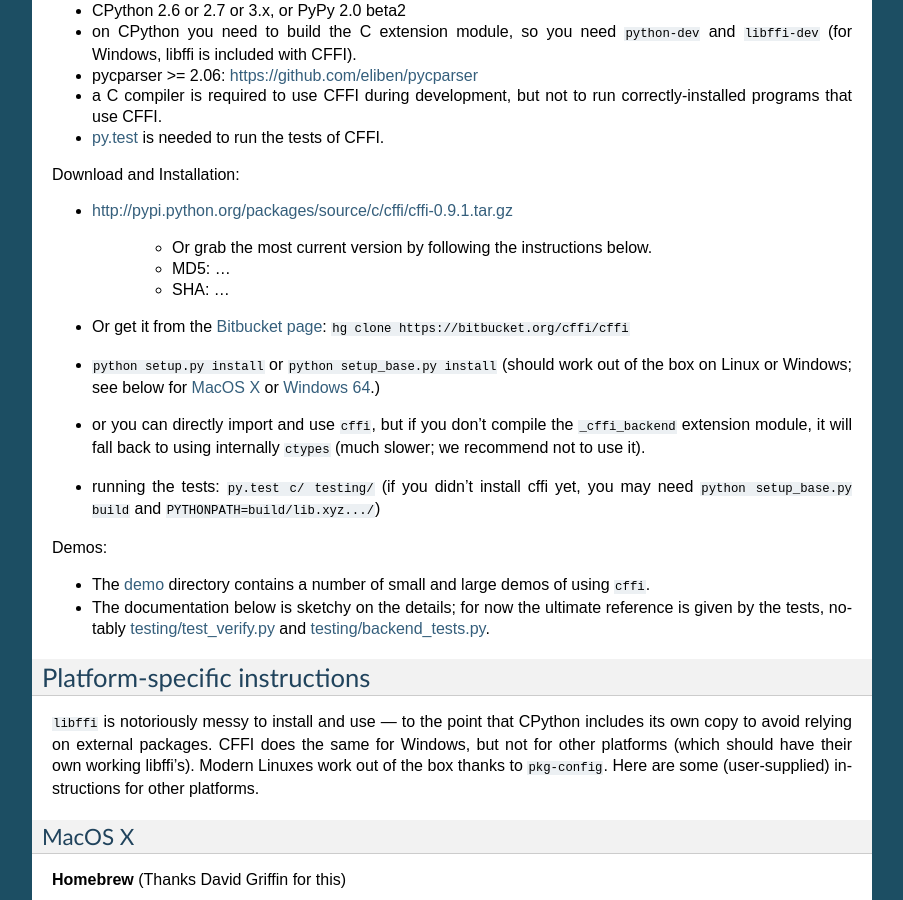
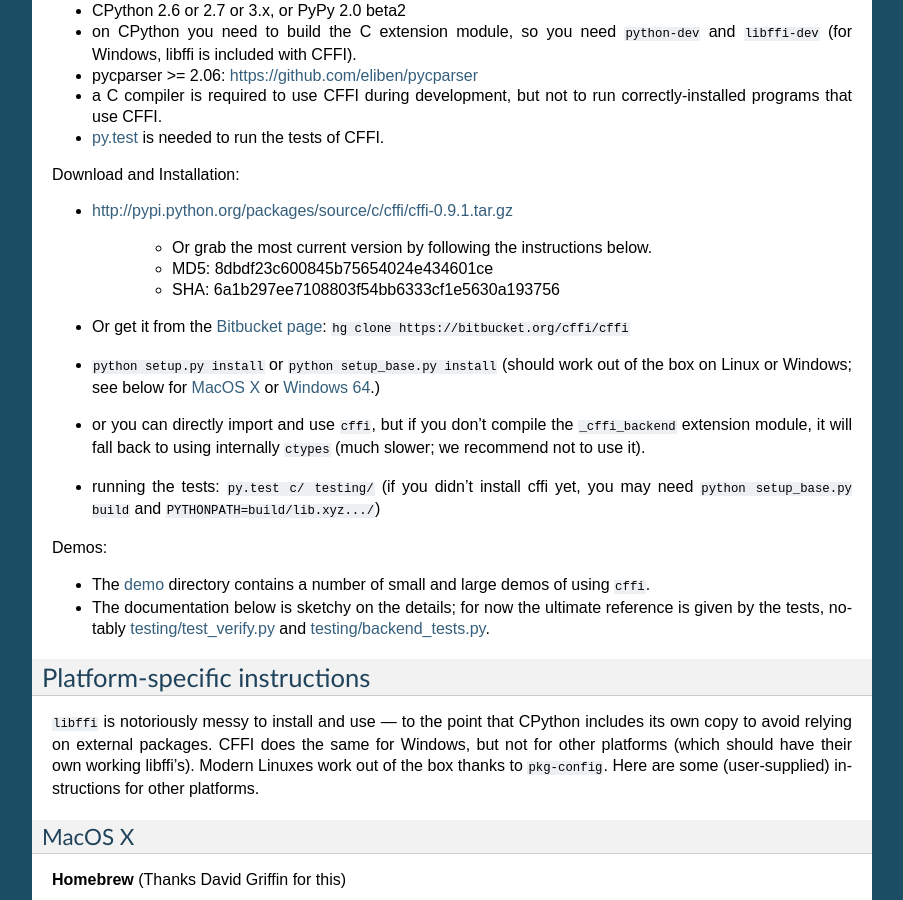
Before and after one commit to python-cffi/cffi, a Sphinx documentation site: the page built from doc/source/index.rst, in a window 1280 px wide and 900 px high, scrolled down 918 px. Shown: the whole window, without its empty margins (198-1101 px from the left). Built offline with Sphinx 7.4.7, drawn with Linux system fonts in a browser that asks for light colours.

Commit message:
Add the MD5/SHA

```diff
--- a/doc/source/index.rst
+++ b/doc/source/index.rst
@@ -92,9 +92,9 @@
 
    - Or grab the most current version by following the instructions below.
 
-   - MD5: ...
-
-   - SHA: ...
+   - MD5: 8dbdf23c600845b75654024e434601ce
+
+   - SHA: 6a1b297ee7108803f54bb6333cf1e5630a193756
 
 * Or get it from the `Bitbucket page`_:
   ``hg clone https://bitbucket.org/cffi/cffi``
```
